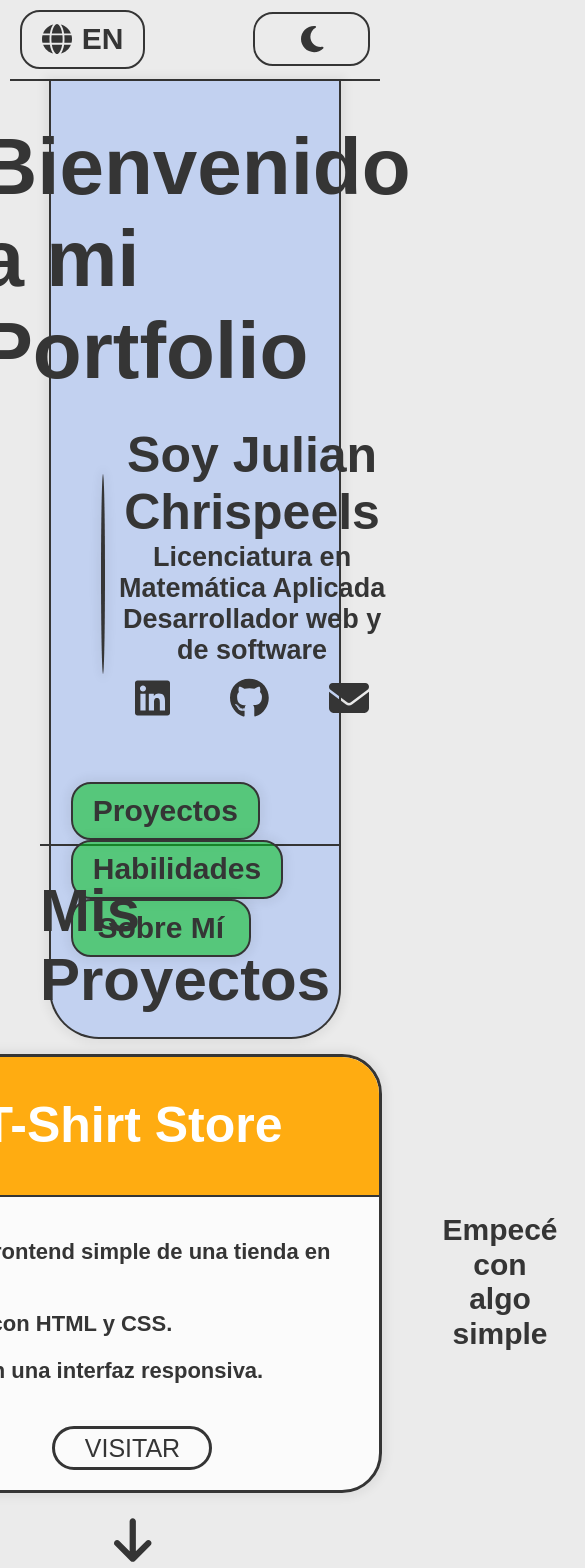
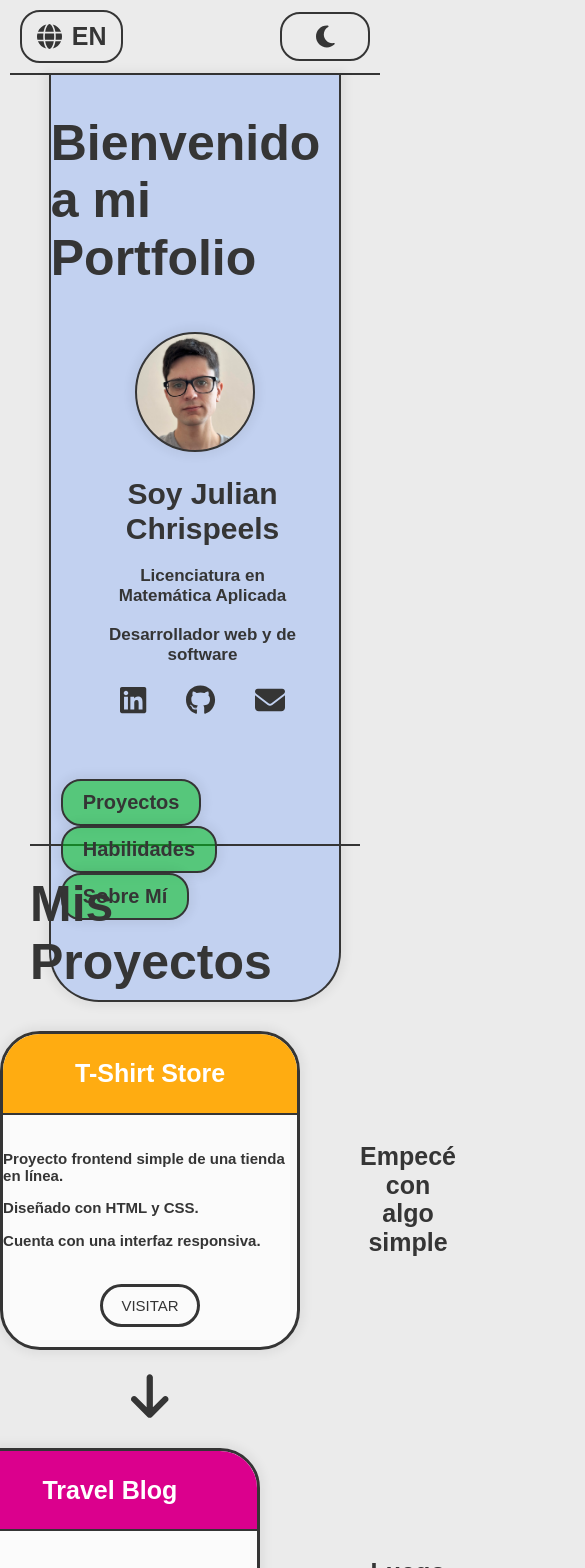
Before and after one commit to julianchrispeels/my-portfolio-react, a React (Create React App) app: page / in a window 390 px wide. Shown: the top 1568 px of the page, 585 px wide, since content can reach past the window. Built offline with nearby package versions, Linux system fonts and the light colour scheme; the HTML template or start-up script is replaced by a standard one; a web font is replaced by a local one.

Commit message:
Added responsive design for 1600px, 1366px, 1024px and 834px

```diff
--- a/src/App.css
+++ b/src/App.css
@@ -15,9 +15,18 @@
 	text-align: left;
 }
 
-@media (max-width: 1550px) {
+@media (max-width: 1600px) {
 	.section-title {
 		font-size: 6rem;
+	}
+}
+
+@media (max-width: 1024px) {
+	.section {
+		margin: 0 3rem;
+	}
+	.section-title {
+		font-size: 5rem;
 	}
 }
 
@@ -27,11 +36,18 @@
 	margin: 5rem 10rem;
 }
 
-@media (max-width: 1550px) {
+@media (max-width: 1600px) {
 	.section-subtitle {
 		font-size: 5rem;
 		margin: 3rem 7rem;
 	}
 }
 
+@media (max-width: 1024px) {
+	.section-subtitle {
+		font-size: 4rem;
+		margin: 2rem 5rem;
+	}
+}
+
 /*---------------------------------------- App Styles ----------------------------------------*/
--- a/src/components/404/styles.css
+++ b/src/components/404/styles.css
@@ -18,6 +18,12 @@
     box-shadow: var(--shadow);
 }
 
+@media (max-width: 834px) {
+    .not-found-container {
+        width: 40%;
+    }
+}
+
 .not-found-container-dark {
     border: solid 2px var(--main-white);
 }
@@ -28,6 +34,17 @@
     font-weight: bold;
     margin: 7rem;
     margin-bottom: 10rem;
+}
+
+@media (max-width: 1024px) {
+    .not-found-content {
+        display: flex;
+        flex-direction: column;
+        justify-content: center;
+        align-items: center;
+        font-size: 4rem;
+        margin: 5rem;
+    }
 }
 
 .not-found-content > * {
@@ -49,6 +66,12 @@
     transition: var(--transition);
 }
 
+@media (max-width: 1024px) {
+    .not-found-button {
+        font-size: 3rem;
+    }
+}
+
 .not-found-button-dark {
     border: solid 2px var(--main-white);
 }
--- a/src/components/AboutMe/styles.css
+++ b/src/components/AboutMe/styles.css
@@ -15,9 +15,21 @@
     box-shadow: var(--shadow)
 }
 
-@media (max-width: 1550px) {
+@media (max-width: 1600px) {
     .about-container {
         padding: 3rem;
+    }
+}
+
+@media (max-width: 1024px) {
+    .about-container {
+        padding: 2rem;
+    }
+}
+
+@media (max-width: 834px) {
+    .about-container {
+        padding: 1rem;
     }
 }
 
@@ -32,10 +44,22 @@
     margin: 3rem 6rem;
 }
 
-@media (max-width: 1550px) {
+@media (max-width: 1600px) {
     .about-text {
         font-size: 3rem;
         margin: 3rem 2rem;
+    }
+}
+
+@media (max-width: 1024px) {
+    .about-text {
+        font-size: 2.5rem;
+    }
+}
+
+@media (max-width: 834px) {
+    .about-text {
+        font-size: 2.3rem;
     }
 }
 
@@ -52,9 +76,22 @@
     font-weight: bold;
 }
 
-@media (max-width: 1550px) {
+@media (max-width: 1600px) {
     .contact-container {
         font-size: 4rem;
+    }
+}
+
+@media (max-width: 1280px) {
+    .contact-container {
+        font-size: 3rem;
+    }
+}
+
+@media (max-width: 834px) {
+    .contact-container {
+        width: 70%;
+        font-size: 2.5rem;
     }
 }
 
@@ -69,9 +106,27 @@
     box-shadow: var(--shadow);
 }
 
-@media (max-width: 1550px) {
+@media (max-width: 1600px) {
     .contact-content {
         width: 25rem;
+    }
+}
+
+@media (max-width: 1280px) {
+    .contact-content {
+        width: 20rem;
+    }
+}
+
+@media (max-width: 1024px) {
+    .contact-content {
+        width: 18rem;
+    }
+}
+
+@media (max-width: 834px) {
+    .contact-content {
+        width: 16rem;
     }
 }
 
@@ -79,6 +134,12 @@
     color: var(--main-black);
     text-decoration: none;
     margin-left: 2rem;
+}
+
+@media (max-width: 834px) {
+    .contact-content a {
+        margin-left: 1rem;
+    }
 }
 
 .contact-content-dark {
--- a/src/components/Footer/styles.css
+++ b/src/components/Footer/styles.css
@@ -7,9 +7,15 @@
     font-weight: bold;
 }
 
-@media (max-width: 1550px) {
+@media (max-width: 1600px) {
     .footer {
         font-size: 2.5rem;
+    }
+}
+
+@media (max-width: 1024px) {
+    .footer {
+        font-size: 2rem;
     }
 }
 
@@ -34,7 +40,7 @@
     padding-right: 2rem;
 }
 
-@media (max-width: 1550px) {
+@media (max-width: 1600px) {
     .footer-icon {
         font-size: 4rem;
     }
--- a/src/components/Main/styles.css
+++ b/src/components/Main/styles.css
@@ -35,6 +35,14 @@
     transition: var(--transition);
 }
 
+@media (max-width: 834px) {
+    .main-button {
+        font-size: 2.5rem;
+        min-width: 9rem;
+        padding: 1rem 1.5rem;
+    }
+}
+
 .main-button:hover {
     color: var(--main-white);
     background-color: var(--main-black);
@@ -68,7 +76,19 @@
     box-shadow: var(--shadow);
 }
 
-@media (max-width: 1550px) {
+@media (max-width: 1600px) {
+    .main-content {
+        padding: 4rem 0;
+    }
+}
+
+@media (max-width: 1024px) {
+    .main-content {
+        padding: 8rem 0;
+    }
+}
+
+@media (max-width: 834px) {
     .main-content {
         padding: 4rem 0;
     }
@@ -87,11 +107,18 @@
     margin-bottom: 1rem;
 }
 
-@media (max-width: 1550px) {
+@media (max-width: 1600px) {
     .main-content h1 {
-        font-size: 8rem;
+        font-size: 7.7rem;
     }
 }
+
+@media (max-width: 1024px) {
+    .main-content h1 {
+        font-size: 5rem;
+    }
+}
+
 
 /*--------- Cover ---------*/
 
@@ -100,6 +127,19 @@
     justify-content: space-evenly;
     width: 65%;
     margin: 2rem auto;
+}
+
+@media (max-width: 1600px) {
+    .cover {
+        width: 75%;
+    }
+}
+
+@media (max-width: 834px) {
+    .cover {
+        flex-direction: column;
+        align-items: center;
+    }
 }
 
 .cover-img {
@@ -114,10 +154,25 @@
     box-shadow: var(--shadow);
 }
 
-@media (max-width: 1550px) {
+@media (max-width: 1600px) {
     .cover-img {
         width: 20rem;
         height: 20rem;
+    }
+}
+
+@media (max-width: 1366px) {
+    .cover-img {
+        width: 17rem;
+        height: 17rem;
+    }
+}
+
+@media (max-width: 834px) {
+    .cover-img {
+        margin: 1.5rem 0;
+        width: 12rem;
+        height: 12rem;
     }
 }
 
@@ -130,9 +185,10 @@
     text-align: center;
 }
 
-@media (max-width: 1550px) {
+@media (max-width: 1600px) {
     .cover-info {
         justify-content: space-between;
+        margin-left: 1.5rem;
     }
 }
 
@@ -142,9 +198,22 @@
     margin: 0;
 }
 
-@media (max-width: 1550px) {
+@media (max-width: 1600px) {
     .cover-info h2 {
         font-size: 5rem;
+    }
+}
+
+@media (max-width: 1024px) {
+    .cover-info h2 {
+        font-size: 3.5rem;
+    }
+}
+
+@media (max-width: 834px) {
+    .cover-info h2 {
+        margin: 1rem 0;
+        font-size: 3rem;
     }
 }
 
@@ -154,9 +223,22 @@
     margin: 0;
 }
 
-@media (max-width: 1550px) {
+@media (max-width: 1600px) {
     .cover-info h3 {
         font-size: 2.7rem;
+    }
+}
+
+@media (max-width: 1024px) {
+    .cover-info h3 {
+        font-size: 2rem;
+        margin: 1rem 0;
+    }
+}
+
+@media (max-width: 834px) {
+    .cover-info h3 {
+        font-size: 1.7rem;
     }
 }
 
@@ -169,14 +251,26 @@
     margin-top: 1rem;
 }
 
-@media (max-width: 1550px) {
+@media (max-width: 1600px) {
     .cover-contact {
         font-size: 4rem;
     }
 }
 
+@media (max-width: 1024px) {
+    .cover-contact {
+        font-size: 3rem;
+    }
+}
+
 .cover-contact * {
     margin: 0 1.5rem;
+}
+
+@media (max-width: 834px) {
+    .cover-contact * {
+        margin: 0 1rem;
+    }
 }
 
 /*--------- Cover Contact Icons ---------*/
@@ -253,12 +347,28 @@
     transition: var(--transition);
 }
 
-@media (max-width: 1550px) {
+@media (max-width: 1600px) {
     .main-content-buttons button {
         font-size: 3rem;
         min-width: 18rem;
         margin: 0 2rem;
         padding: 1rem 2rem;
+    }
+}
+
+@media (max-width: 1024px) {
+    .main-content-buttons button {
+        font-size: 2.5rem;
+        min-width: 15rem;
+        margin: 0 1.5rem;
+    }
+}
+
+@media (max-width: 834px) {
+    .main-content-buttons button {
+        font-size: 2rem;
+        min-width: 12rem;
+        margin: 0 1rem;
     }
 }
 
--- a/src/components/MyProjects/styles.css
+++ b/src/components/MyProjects/styles.css
@@ -35,9 +35,15 @@
 	margin-bottom: 8rem;
 }
 
-@media (max-width: 1550px) {
+@media (max-width: 1600px) {
 	.side-text {
 		font-size: 3rem;
+	}
+}
+
+@media (max-width: 1024px) {
+	.side-text {
+		font-size: 2.5rem;
 	}
 }
 
@@ -46,11 +52,23 @@
 	margin: auto;
 }
 
+@media (max-width: 1024px) {
+	.side-text.last-text {
+		width: 40rem;
+	}
+}
+
+@media (max-width: 834px) {
+	.side-text.last-text {
+		width: 30rem;
+	}
+}
+
 .side-text.last-side-text {
 	margin-bottom: 20rem;
 }
 
-@media (max-width: 1550px) {
+@media (max-width: 1600px) {
 	.side-text.last-side-text {
 		margin-bottom: 20rem;
 	}
@@ -73,6 +91,18 @@
 	overflow: hidden;
 }
 
+@media (max-width: 1024px) {
+	.project-box {
+		width: 40rem;
+	}
+}
+
+@media (max-width: 834px) {
+	.project-box {
+		width: 30rem;
+	}
+}
+
 .project-box-dark {
 	border: solid 3px rgb(0, 0, 0);
 }
@@ -85,6 +115,19 @@
 	text-align: center;
 	padding: 4rem;
 	margin: 0;
+}
+
+@media (max-width: 1024px) {
+	.box-title {
+		font-size: 3rem;
+	}
+}
+
+@media (max-width: 834px) {
+	.box-title {
+		font-size: 2.5rem;
+		padding: 2.5rem;
+	}
 }
 
 .tshirt-store {
@@ -125,6 +168,18 @@
 	flex-grow: 1;
 }
 
+@media (max-width: 1024px) {
+	.box-content {
+		font-size: 1.8rem;
+	}
+}
+
+@media (max-width: 834px) {
+	.box-content {
+		font-size: 1.5rem;
+	}
+}
+
 .box-button {
 	color: var(--main-black);
 	font-size: 2.5rem;
@@ -139,6 +194,21 @@
 	transition: var(--transition);
 }
 
+@media (max-width: 1024px) {
+	.box-button {
+		font-size: 2rem;
+		max-width: 12rem;
+		padding: 1rem 0;
+	}
+}
+
+@media (max-width: 834px) {
+	.box-button {
+		font-size: 1.5rem;
+		max-width: 10rem;
+	}
+}
+
 .box-button:hover {
 	color: var(--main-white);
 	background-color: var(--main-black);
--- a/src/components/Skills/styles.css
+++ b/src/components/Skills/styles.css
@@ -29,7 +29,7 @@
 	box-shadow: var(--shadow);
 }
 
-@media (max-width: 1550px) {
+@media (max-width: 1600px) {
 	.skills-boxes {
 		margin-bottom: 7.5rem;
 	}
@@ -64,14 +64,34 @@
 	padding: 1rem 2rem;
 }
 
-@media (max-width: 1550px) {
+@media (max-width: 1600px) {
+	.skills-box-text {
+		font-size: 3rem;
+		padding: 1rem 1rem;
+	}
+}
+
+@media (max-width: 1280px) {
+    .skills-box-text {
+        font-size: 2.5rem;
+    }
+}
+
+@media (max-width: 1024px) {
+	.skills-box-text {
+		font-size: 2rem;
+	}
+}
+
+@media (max-width: 834px) {
 	.skills-boxes {
-		font-size: 1.5rem;
+		padding: 3ch;
+		width: 90%;
 	}
 
 	.skills-box-text {
-		font-size: 3rem;
-		padding: 1rem 1rem;
+		font-size: 1.5rem;
+		padding: 0.5rem;
 	}
 }
 
@@ -79,3 +99,10 @@
 	font-size: 3.5rem;
 	padding-left: 2rem;
 }
+
+@media (max-width: 1024px) {
+	.skills-box-icon {
+		font-size: 2.5rem;
+		padding-left: 1rem;
+	}
+}
```
